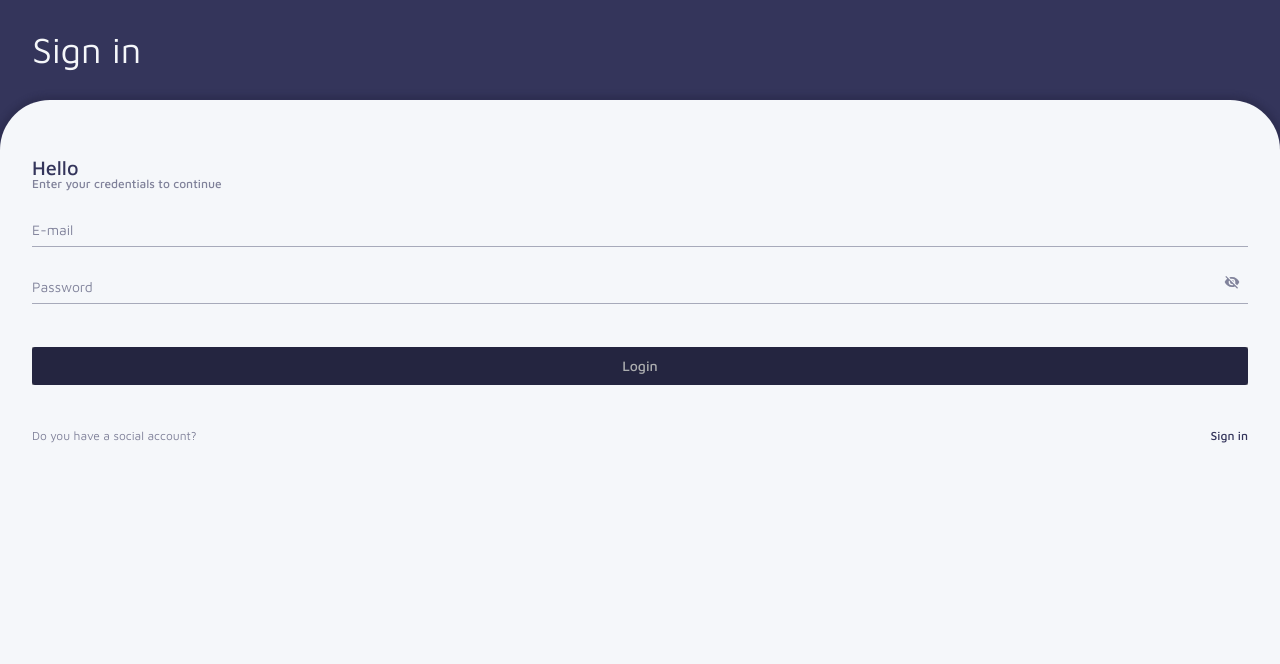
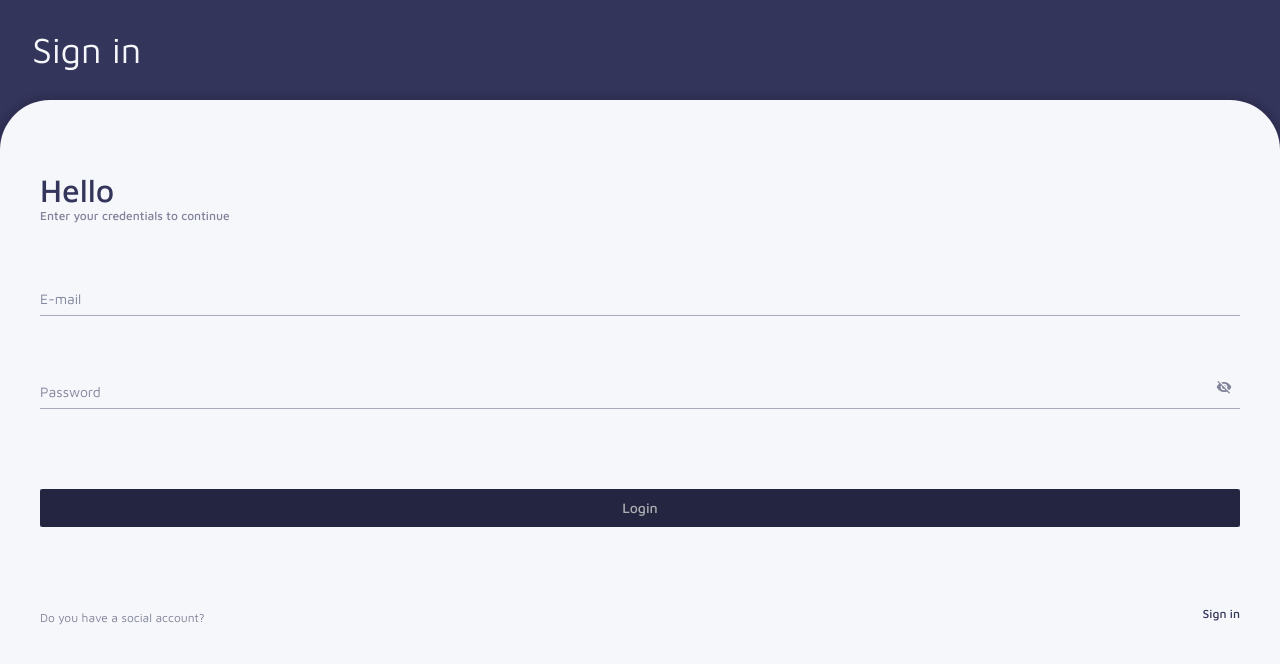
Before and after one commit to evuz/bger, a React (Create React App) app in the folder packages/webapp/: page / in a window 1280 px wide. Shown: the top 664 px of the page. Built offline with nearby package versions, Linux system fonts and the light colour scheme; no server answers; what @bger/domain would draw is missing.

Commit message:
refactor(app): Login styles

```diff
--- a/packages/webapp/src/app/pages/Login.js
+++ b/packages/webapp/src/app/pages/Login.js
@@ -33,8 +33,8 @@ function Login() {
       <form onSubmit={login} className="Login__form">
         <div className="Login__content">
           <div className="Login__welcome">
-            <h3>Hello</h3>
-            <h6 className="Login__secondary-text">Enter your credentials to continue</h6>
+            <h2>Hello</h2>
+            <h4 className="Login__secondary-text">Enter your credentials to continue</h4>
           </div>
           <Input label="E-mail" name="email" {...email} />
           <Input label="Password" name="password" type="password" {...password} />
--- a/packages/webapp/src/app/styles/pages/Login.scss
+++ b/packages/webapp/src/app/styles/pages/Login.scss
@@ -11,6 +11,7 @@
   &__form {
     $border-radius: 50px;
 
+    display: flex;
     animation: fadeInUp $fast;
     flex-grow: 1;
     background-color: map-get($colors, light);
@@ -44,16 +45,15 @@
   &__secondary-text {
     opacity: .6;
     font-size: $font-size-s;
+    margin-top: $spacing-s;
   }
 
   &__content {
-    margin: $spacing * 4;
-    margin-top: $spacing;
+    margin: $spacing * 3 $spacing * 5;
     display: flex;
     flex-direction: column;
-
-    > * {
-      margin-bottom: $spacing * 2;
-    }
+    flex-grow: 1;
+    justify-content: space-between;
+    max-height: 450px;
   }
 }
```
